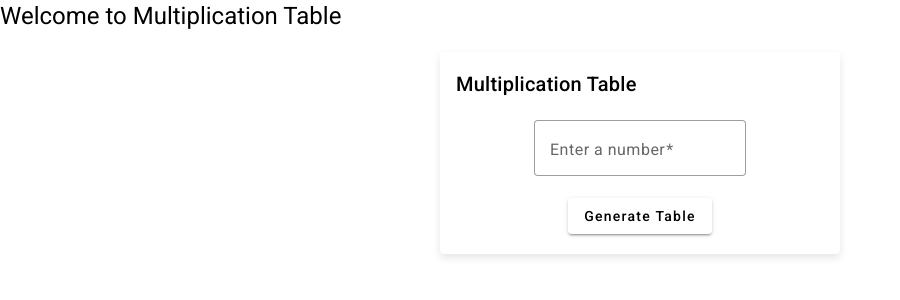
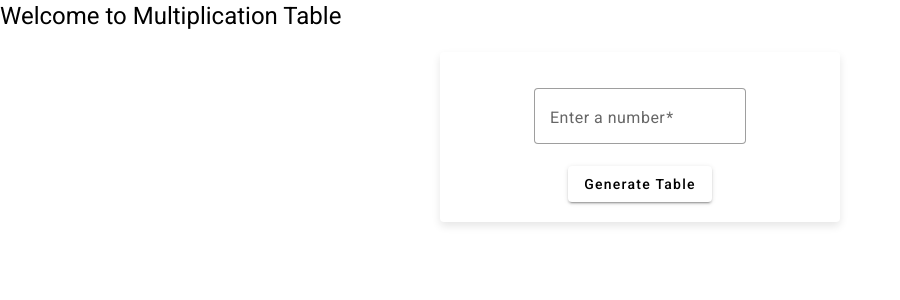
Before and after one commit to akashkr0989/practice-code, an Angular app: page / in a window 1280 px wide. Shown: the top 300 px of the page, without its empty margins (0-900 px from the left). Built offline with nearby package versions, Linux system fonts and the light colour scheme.

Commit message:
remove label

```diff
--- a/src/app/components/multiple-table/multiple-table.component.html
+++ b/src/app/components/multiple-table/multiple-table.component.html
@@ -22,7 +22,7 @@
     <div class="multiplication-table-container">
         <mat-card class="multiplication-card">
           <mat-card-header>
-            <mat-card-title>Multiplication Table</mat-card-title>
+            <!-- <mat-card-title>Multiplication Table</mat-card-title> -->
           </mat-card-header>
 
           <form [formGroup]="multiplicationForm" class="multiplication-form" (ngSubmit)="onSubmit()">
```
